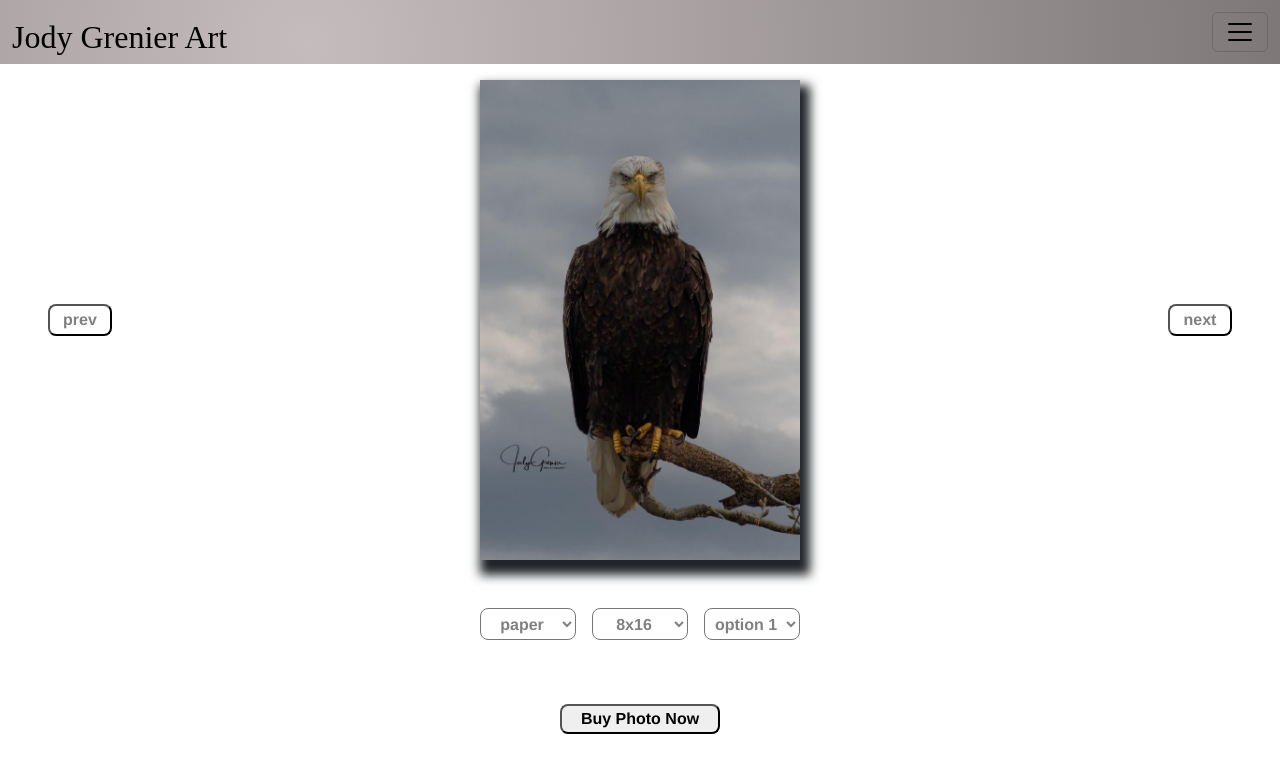
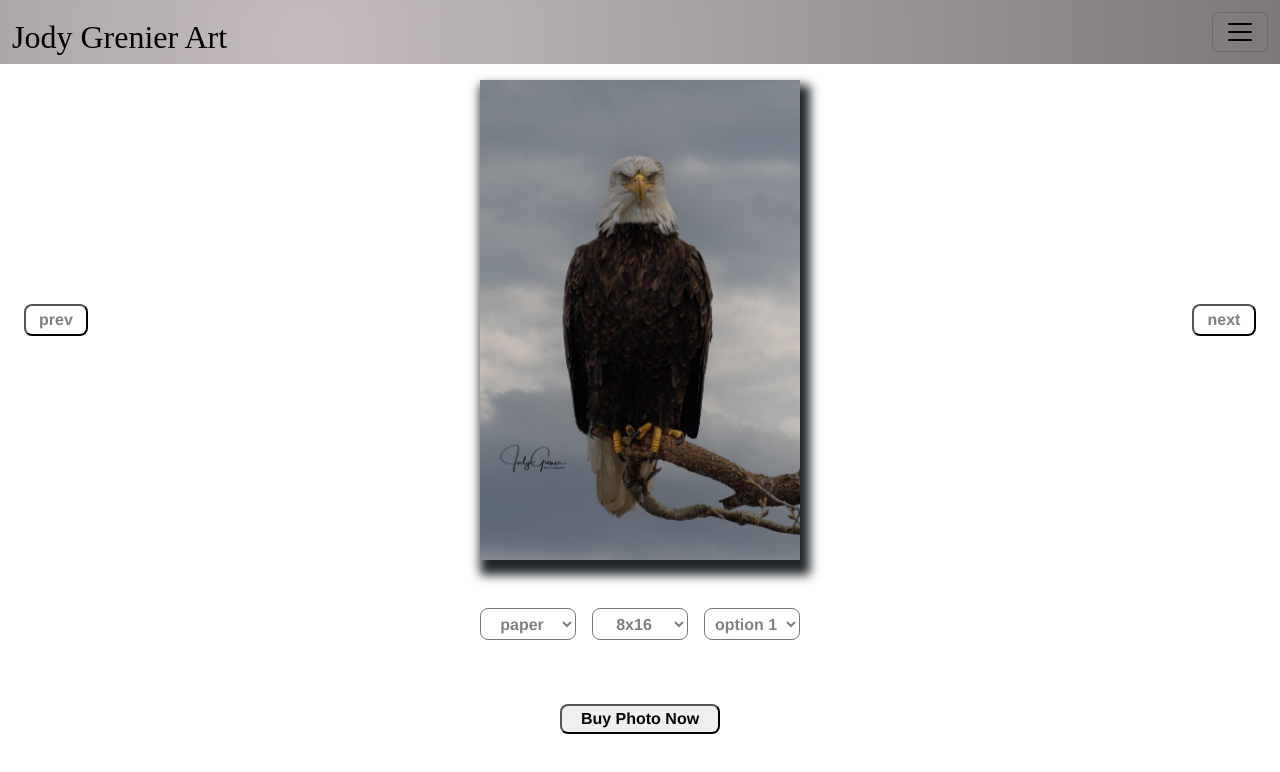
Before and after one commit to lucidbrawler/grenierphoto, a React (Vite) app: page /GallerySlider in a window 1280 px wide. Shown: the top 772 px of the page. Built offline with nearby package versions, Linux system fonts and the light colour scheme.

Commit message:
more padding

```diff
--- a/src/App.css
+++ b/src/App.css
@@ -12,7 +12,7 @@ h1{
 
 }
 .button1{
-  left: 2.5rem;
+  left: 1rem;
   background-color: transparent;
   position: absolute;
   margin: 1rem;
@@ -31,7 +31,7 @@ align-items: center;
   height: 2rem;
 }
 .button2{
-  right: 2.5rem;
+  right: 1rem;
   background-color: transparent;
   position: absolute;
   margin: 1rem;
```
